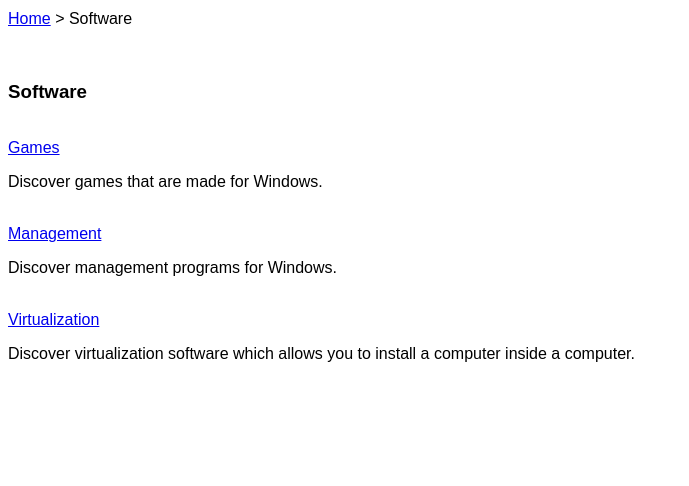
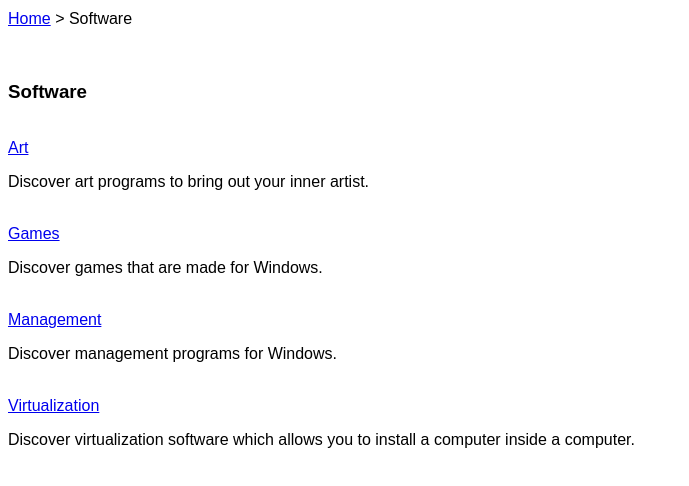
Before and after one commit to classicmarketplace/classicmarketplace.github.io, a plain HTML site: page categoryhub.html in a window 1280 px wide. Shown: the part 44-530 px from the top of the page, without its empty margins (0-689 px from the left). Drawn offline with Linux system fonts and the light colour scheme.

Commit message:
Update categoryhub.html

```diff
--- a/categoryhub.html
+++ b/categoryhub.html
@@ -6,6 +6,8 @@
   <br>
   <h3>Software</h3>
   <br>
+  <a href="categoryart.html">Art</a> <p>Discover art programs to bring out your inner artist.</p>
+  <br>
   <a href="categorygames.html">Games</a> <p>Discover games that are made for Windows.</p>
   <br>
   <a href="categorymanagement.html">Management</a> <p>Discover management programs for Windows.</p>
```
